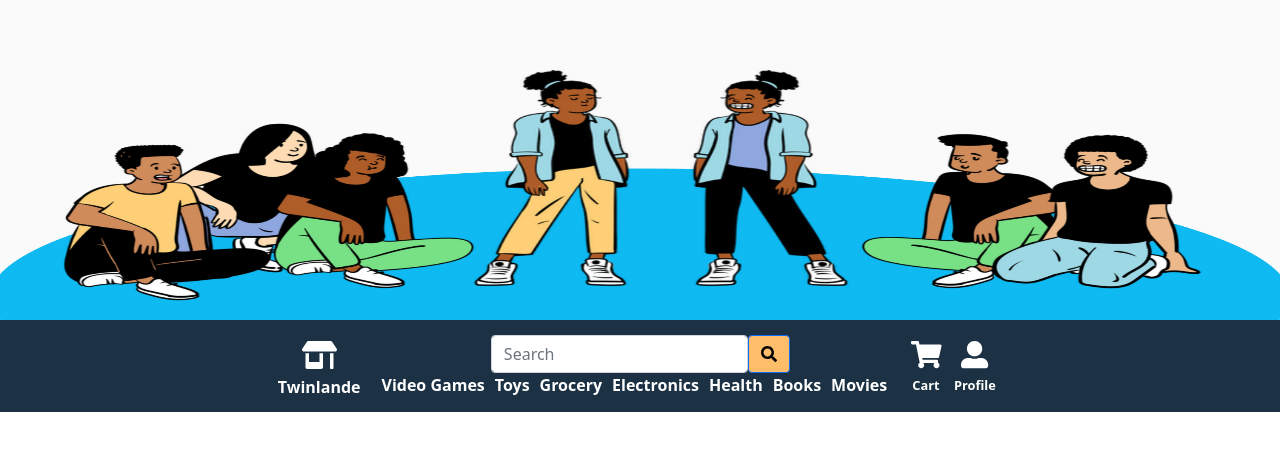
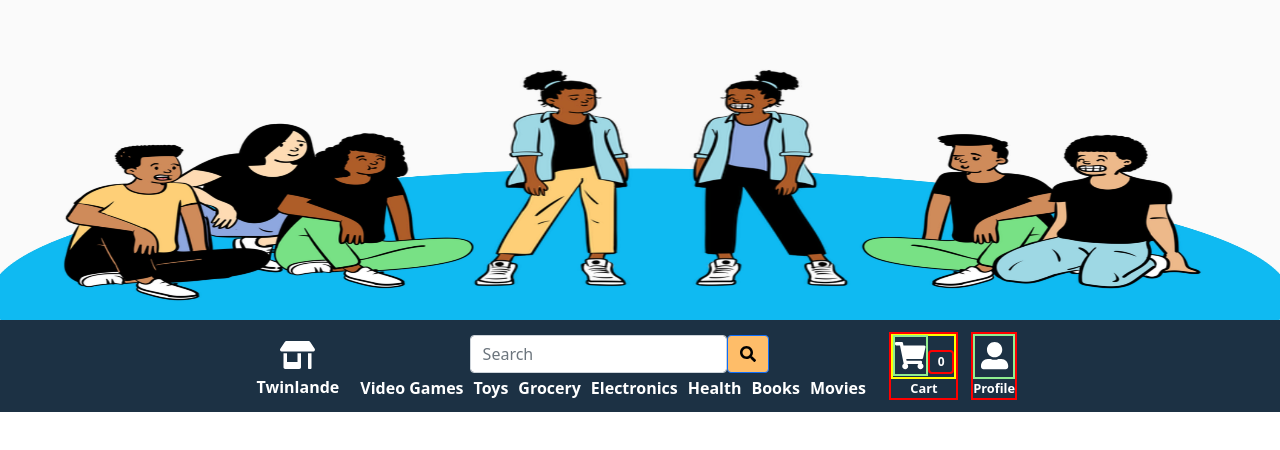
Before and after one commit to rocstory/twinlande-super-store, a React (Create React App) app in the folder tss-client/: page / in a window 1280 px wide. Shown: the top 450 px of the page. Built offline with nearby package versions, Linux system fonts and the light colour scheme.

Commit message:
cart amount implementation

```diff
--- a/tss-client/src/NavBar.css
+++ b/tss-client/src/NavBar.css
@@ -74,22 +74,42 @@
     }
         .user-option
         {
-            /* border: 2px solid green; */
+            border: 2px solid red;
             display: flex;
             flex-direction: column;
             text-align: center;
             font-weight: bold;
             margin-left: 0.4em;
             margin-right: 0.4em;
+
         }
+            .cart-icon-container
+            {
+                border: 2px solid yellow;
+                position: relative;
+            }
+            .cart-icon-container > .uo-icon
+            {
+                position: relative;
+                z-index: 0;
+
+            }
+            .items-in-cart
+            {
+                position:relative;
+                border: 2px solid red;
+                z-index: 10;
+                top: 0px;
+
+            }
         .uo-icon
         {
-            /* border: 2px solid green; */
+            border: 2px solid lightgreen;
             font-size: 1.7em;
         }
+
         .uo-label
         {
-            /* border: 2px solid green; */
             font-size: 0.8em;
         }
 
--- a/tss-client/src/NavBar.js
+++ b/tss-client/src/NavBar.js
@@ -3,6 +3,7 @@ import { FontAwesomeIcon } from "@fortawesome/react-fontawesome";
 import Navbar from "react-bootstrap/Navbar";
 import Nav from "react-bootstrap/Nav";
 import SearchBar from "./SearchBar";
+import Badge from "react-bootstrap/Badge";
 
 
 import "./NavBar.css"
@@ -46,9 +47,12 @@ function NavBar() {
                 </div>
                     <Nav className="user-options justify-content-end">
                         <Nav.Item className="user-option">
-                            <span className="uo-icon">
-                                <FontAwesomeIcon icon={['fas', 'shopping-cart']} />
-                            </span>
+                            <div className="cart-icon-container">
+                                <span className="uo-icon">
+                                    <FontAwesomeIcon icon={['fas', 'shopping-cart']} />
+                                </span>
+                                <Badge className="items-in-cart">0</Badge>
+                            </div>
                             <span className="uo-label">
                                 Cart
                             </span>
```
